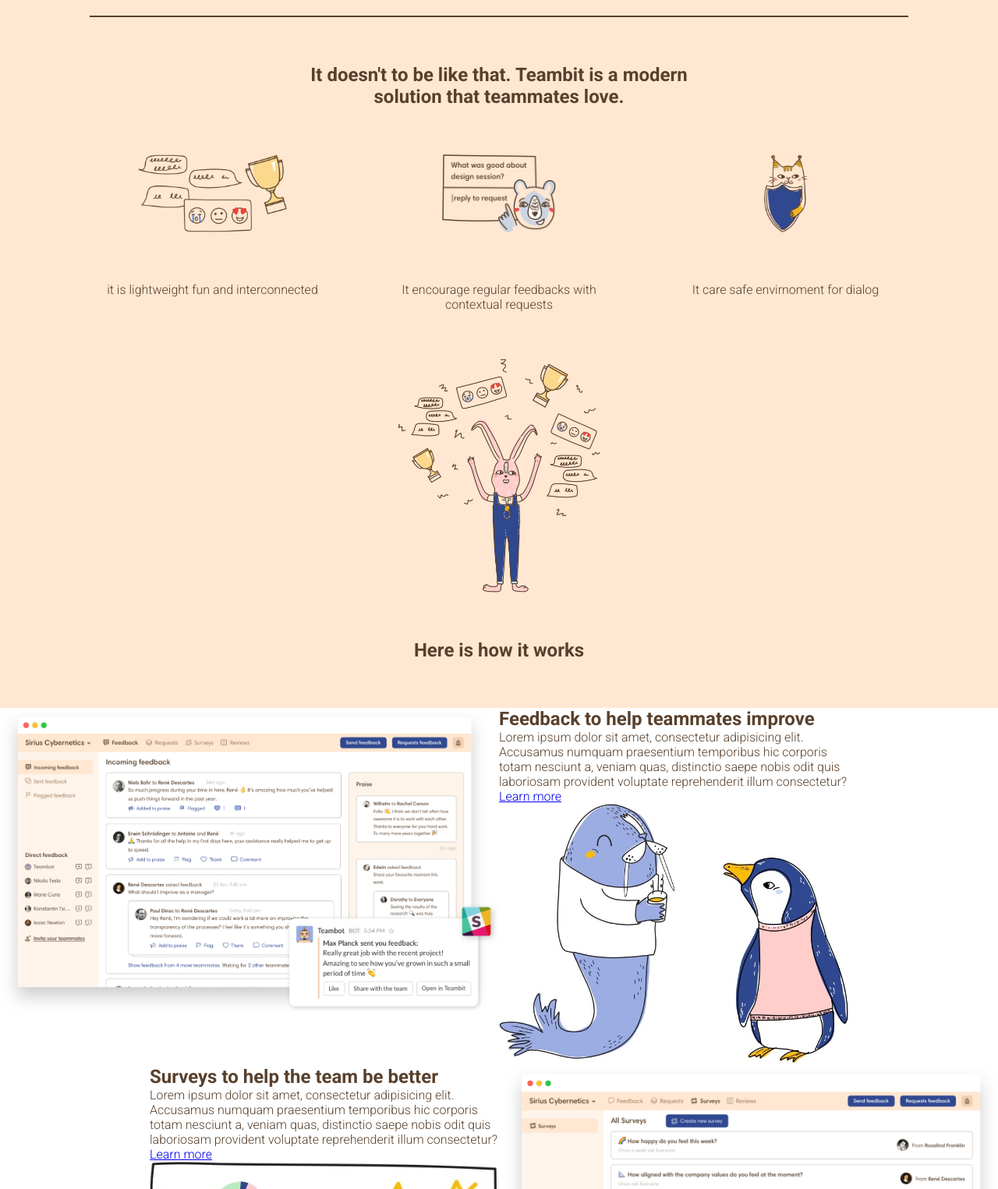
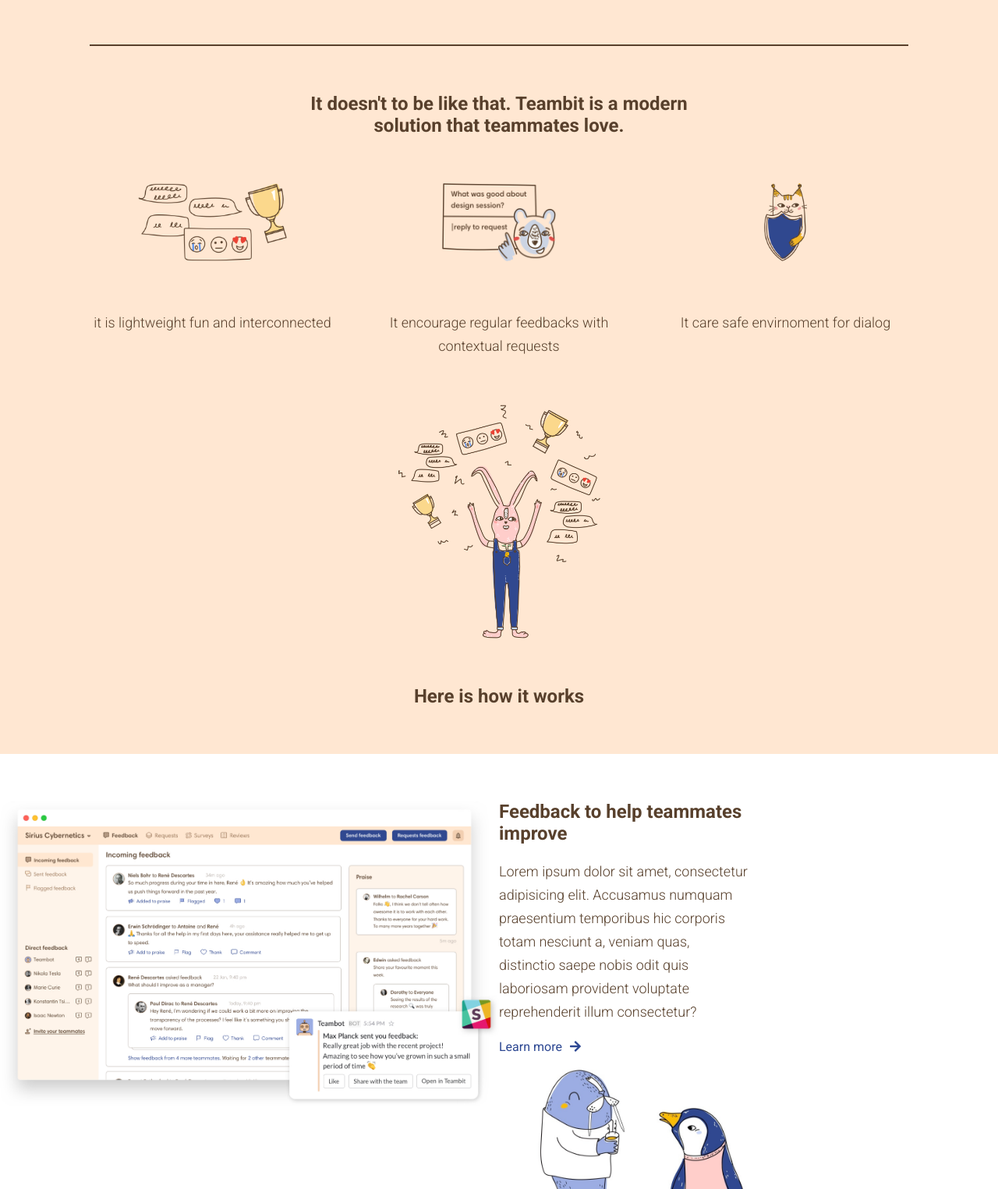
Before and after one commit to edoardocollo/node-sass-teambit, a website: page index.html in a window 1280 px wide. Shown: the part 1275-2800 px from the top of the page at 78% size. Drawn offline with nearby package versions, Linux system fonts and the light colour scheme.

Commit message:
whiteSection scss review

```diff
--- a/index.html
+++ b/index.html
@@ -71,7 +71,7 @@
       <div class="content_wrap">
         <h2>{{card.title}}</h2>
         <p>{{card.text}}</p>
-        <a href="#">{{card.linkText}}</a>
+        <a href="#">{{card.linkText}}<i class="fas fa-arrow-right"></i></a>
         <img :src="card.img[0]" alt="">
       </div>
     </div>
--- a/src/partials/_jumbotron.scss
+++ b/src/partials/_jumbotron.scss
@@ -23,6 +23,8 @@
     };
   };
   .right{
+    display: flex;
+    align-items: center;
     width: 50%;
     img {
       width: 100%;
--- a/src/partials/_mixins.scss
+++ b/src/partials/_mixins.scss
@@ -27,3 +27,30 @@
     margin-left: 10px;
   };
 };
+@mixin orangeWrapSettings {
+
+    display: flex;
+    flex-direction: column;
+    align-items: center;
+    width: 100%;
+    ul{
+      display: flex;
+      justify-content: space-between;
+      width: 100%;
+      list-style: none;
+      li{
+        width: 30%;
+        img{
+          height: 100px;
+        }
+      }
+    };
+    img {
+      margin: 60px 0;
+      height: 300px;
+    };
+    h2 {
+      width: 50%;
+    };
+
+};
--- a/src/partials/_orangeSection.scss
+++ b/src/partials/_orangeSection.scss
@@ -9,33 +9,11 @@
   background-color: $bgc_orange;
   padding: $defaultSectionPadding;
   .orange_wrap {
-    display: flex;
-    flex-direction: column;
-    align-items: center;
+    @include orangeWrapSettings;
+  };
+  .orange_wrap:first-child {
+    border-bottom: 2px solid $defaultTextColor;
+    margin-bottom: 60px;
+  };
 
-    width: 100%;
-    ul{
-      display: flex;
-      justify-content: space-between;
-      width: 100%;
-      list-style: none;
-      li{
-        width: 30%;
-        img{
-          height: 100px;
-        }
-      }
-    };
-    img {
-      margin: 60px 0;
-      height: 300px;
-    };
-    h2 {
-      width: 50%;
-    };
-  };
-};
-.orange_wrap:first-child {
-  border-bottom: 2px solid $defaultTextColor;
-  margin-bottom: 60px;
 }
--- /dev/null
+++ b/src/partials/_typography.scss
@@ -0,0 +1,4 @@
+p {
+  font-size: 18px;
+  line-height: 30px;
+}
--- a/src/partials/_whiteSection.scss
+++ b/src/partials/_whiteSection.scss
@@ -5,6 +5,7 @@
   width: 100%;
   display: flex;
   flex-direction: column;
+  padding: 60px 0;
   .whiteCard{
     width: 100%;
     display: flex;
@@ -15,13 +16,25 @@
       };
     };
     .content_wrap {
-      width: 35%;
+      width: 25%;
       img {
         width: 100%;
+        margin-top: 20px;
+      };
+      h2{
+        margin-bottom: 20px;
+      };
+      p{
+        margin-bottom: 20px;
+      };
+      a{
+        @include arrowButton;
+        text-decoration: none;
+        color: $defaultBlue
       };
     };
   };
-}
+};
 @for $i from 1 through 4 {
   #whiteSection .whiteCard:nth-child(#{$i}) {
     @if $i%2==0 {
--- a/src/style.scss
+++ b/src/style.scss
@@ -1,5 +1,6 @@
 @import 'partials/_variables.scss';
 @import 'partials/_mixins.scss';
+@import 'partials/_typography.scss';
 @import 'partials/_font.scss';
 @import 'partials/_common.scss';
 @import 'partials/_header.scss';
```
Also changed, not shown: dist/css/style.css.
